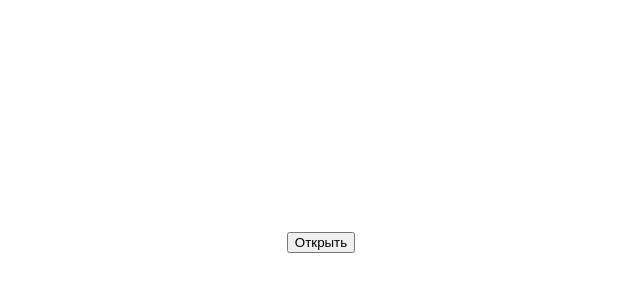
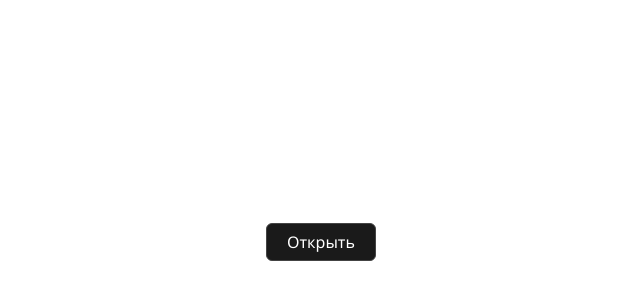
Before and after one commit to sobol4156/modal-window, a Vue app: page / in a window 1280 px wide. Shown: the part 158-458 px from the top of the page, without its empty margins (319-959 px from the left). Built offline with nearby package versions, Linux system fonts and the light colour scheme; the HTML template or start-up script is replaced by a standard one.

Commit message:
feat: added animation and styles for button

```diff
--- a/package.json
+++ b/package.json
@@ -11,6 +11,7 @@
     "type-check": "vue-tsc --build --force"
   },
   "dependencies": {
+    "gsap": "^3.12.5",
     "pinia": "^2.2.6",
     "vue": "^3.5.12"
   },
--- a/src/assets/base.css
+++ b/src/assets/base.css
@@ -38,7 +38,7 @@
 
 @media (prefers-color-scheme: dark) {
   :root {
-    --color-background: var(--vt-c-black);
+    --color-background: var(--vt-c-text-light-2);
     --color-background-soft: var(--vt-c-black-soft);
     --color-background-mute: var(--vt-c-black-mute);
 
@@ -56,9 +56,6 @@
   box-sizing: border-box;
   margin: 0;
   font-weight: normal;
-}
-button{
-  cursor: pointer;
 }
 
 body {
--- a/src/components/ui/ButtonComponent.vue
+++ b/src/components/ui/ButtonComponent.vue
@@ -1,5 +1,29 @@
 <template>
-  <button>
+  <button class="dark-button">
     <slot />
   </button>
 </template>
+
+<style scoped>
+.dark-button {
+  background-color: #1a1a1a;
+  color: #ffffff;
+  border: 1px solid #444;
+  border-radius: 6px;
+  padding: 10px 20px;
+  font-family:'Segoe UI', Tahoma, Geneva, Verdana, sans-serif;
+  font-size: 16px;
+  font-weight: 500;
+  cursor: pointer;
+  transition: background-color 0.3s ease, transform 0.2s ease;
+  line-height: 16px;
+}
+
+.dark-button:hover {
+  background-color: #2a2a2a;
+}
+
+.dark-button:active {
+  transform: scale(0.98);
+}
+</style>
--- a/src/components/ui/modals/ModalWindow.vue
+++ b/src/components/ui/modals/ModalWindow.vue
@@ -1,8 +1,12 @@
 <template>
   <div v-if="isOpen" class="modal-layout" @click.self="closeModal">
     <div class="modal">
-      <header v-if="title !== null" class="modal-header">
-        <h3>{{ `ID Выбранной папки №${title}` }}</h3>
+      <header class="modal-header">
+        <h3 class="modal-header__title">
+          {{
+            title !== null ? `ID Выбранной папки №${title}` : "Выберите папку"
+          }}
+        </h3>
       </header>
 
       <main class="modal-body">
@@ -22,22 +26,57 @@
 </template>
 
 <script setup lang="ts">
-import { computed, defineProps, ref } from "vue";
+import {
+  defineProps,
+  watch,
+  ref,
+  computed,
+  nextTick,
+  onUpdated,
+  onMounted,
+} from "vue";
 import FolderComponent from "@/components/ui/FolderComponent.vue";
 import ButtonComponent from "@/components/ui/ButtonComponent.vue";
 import type { Folder } from "@/types/Folders.ts";
+import gsap from "gsap";
 
-defineProps<{ isOpen: boolean; title: number | null; mockFolders: Folder[] }>();
+const props = defineProps<{
+  isOpen: boolean;
+  title: number | null;
+  mockFolders: Folder[];
+}>();
 
 const emits = defineEmits(["close", "select"]);
 
 const selectedFolderId = ref<number | null>(null);
 
-const closeModal = ():void => emits("close");
+const closeModal = async (): Promise<void> => {
+  if (props.isOpen) {
+    gsap.fromTo(".modal-layout", { opacity: 1 }, { opacity: 0, duration: 0.4 });
+    await gsap
+      .fromTo(".modal", { opacity: 1 }, { opacity: 0, y: -30, duration: 0.4 })
+      .then(() => {
+        emits("close");
+      });
+  }
+};
 
-const selectFolder = (folderId: number):void => {
+const selectFolder = (folderId: number): void => {
   selectedFolderId.value = folderId;
 };
+
+onMounted(async () => {
+  if (props.isOpen) {
+    // Убедимся, что элементы есть в DOM
+    await nextTick();
+    gsap.fromTo(".modal-layout", { opacity: 0 }, { opacity: 1, duration: 0.4 });
+    gsap.fromTo(
+      ".modal",
+      { opacity: 0.8, y: 30 },
+      { opacity: 1, y: 0, duration: 0.4 }
+    );
+  }
+});
 
 const handleOk = (): void => {
   emits("select", selectedFolderId.value);
@@ -55,9 +94,8 @@ const handleOk = (): void => {
   display: flex;
   justify-content: center;
   align-items: center;
-  background: rgba(18, 19, 25, 0.5);
-  backdrop-filter: blur(10px);
-  z-index: 100;
+  background: rgba(0, 0, 0, 0.3);
+  will-change: opacity;
 }
 .modal {
   width: 90%;
@@ -69,9 +107,14 @@ const handleOk = (): void => {
   padding: 20px;
   border-radius: 10px;
   overflow-y: auto;
-  box-shadow: 0 4px 10px rgba(0, 0, 0, 0.3);
   display: flex;
+  z-index: 100;
   flex-direction: column;
+  will-change: transform;
+}
+
+.modal-header__title{
+  font-size: 26px;
 }
 
 .modal-body {
```
Also changed, not shown: 1 other file (tests, documents, lock files or other folders).
